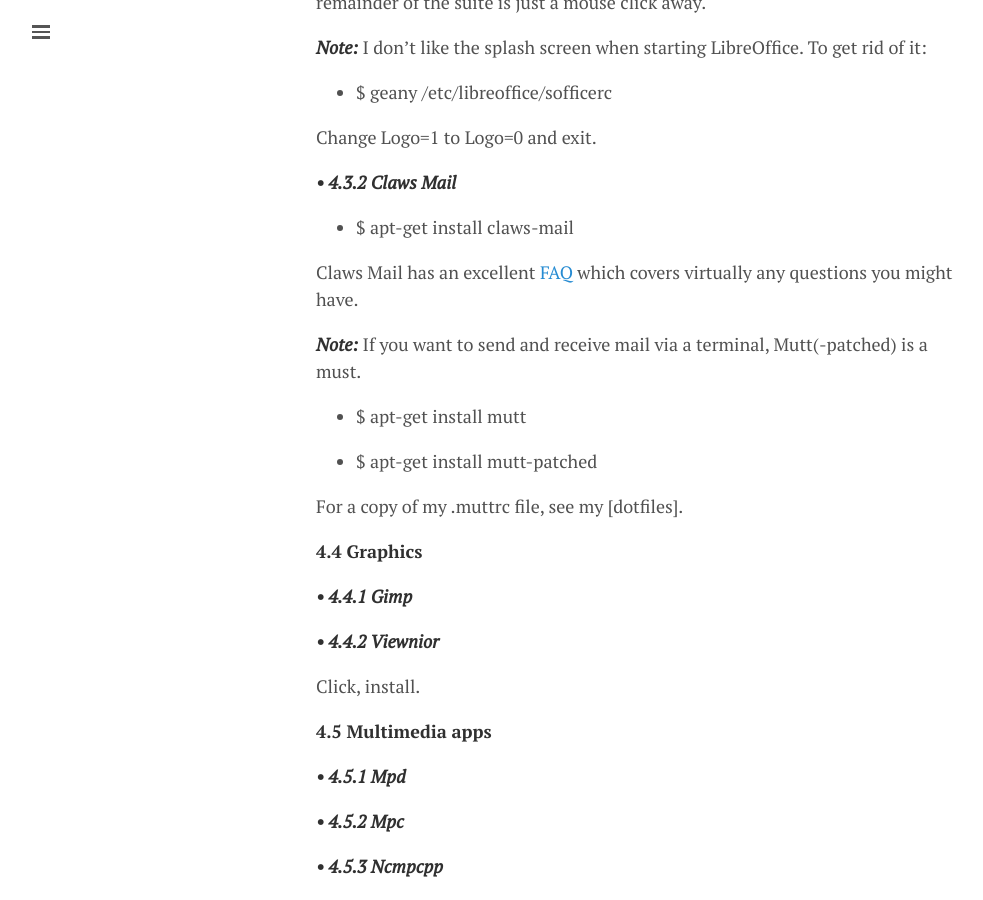
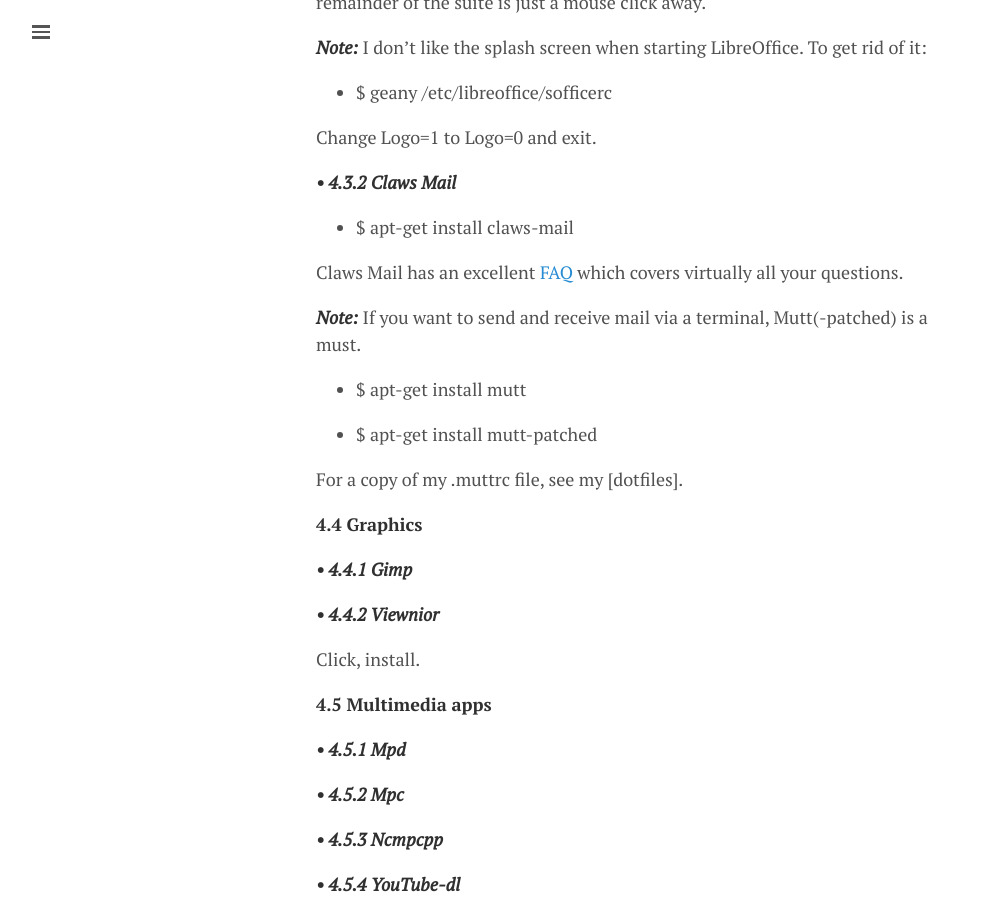
Before and after one commit to lgeurts/lgeurts.github.io, a Jekyll site: the page built from _posts/2017-07-11-bunsenlabs-linux-setup-notes-for dell-inspiron-6000.md, in a window 1280 px wide and 900 px high, scrolled down 3068 px. Shown: the whole window, without its empty margins (0-983 px from the left). Built offline with Jekyll 4.4.1, drawn with Linux system fonts in a browser that asks for light colours; nearby versions of some CDN libraries; comment, search, counter and statistics services are not loaded.

Commit message:
Update 2017-07-11-bunsenlabs-linux-setup-notes-for dell-inspiron-6000.md

```diff
--- a/_posts/2017-07-11-bunsenlabs-linux-setup-notes-for dell-inspiron-6000.md
+++ b/_posts/2017-07-11-bunsenlabs-linux-setup-notes-for dell-inspiron-6000.md
@@ -90,7 +90,7 @@
 
 - $ apt-get install claws-mail
 
-Claws Mail has an excellent [FAQ](http://www.claws-mail.org/faq/index.php/Main_Page) which covers virtually any questions you might have.
+Claws Mail has an excellent [FAQ](http://www.claws-mail.org/faq/index.php/Main_Page) which covers virtually all your questions.
 
 ***Note:*** If you want to send and receive mail via a terminal, Mutt(-patched) is a must.
 
```
